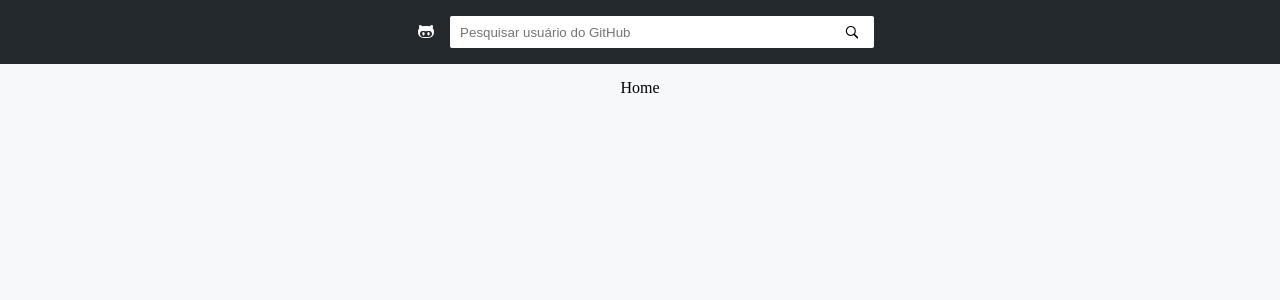
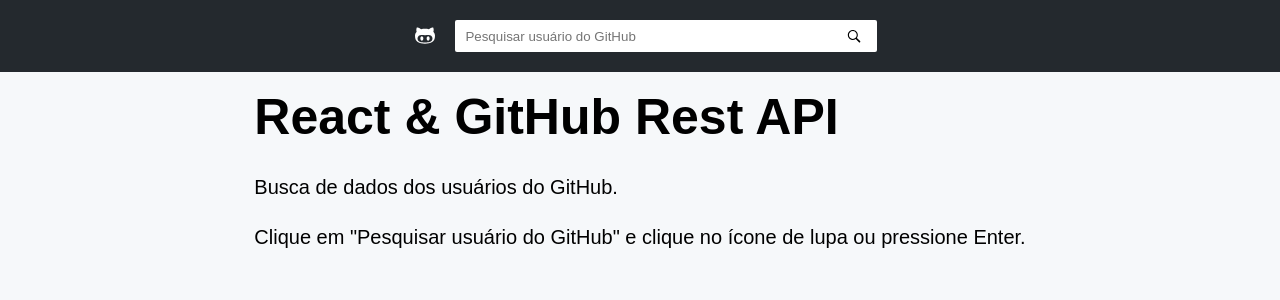
Before and after one commit to woliveiras/react-github-rest-api, a React (Create React App) app: page / in a window 1280 px wide. Shown: the top 300 px of the page. Built offline with nearby package versions, Linux system fonts and the light colour scheme.

Commit message:
feat(styles): add Heading component

```diff
--- a/src/base.sass
+++ b/src/base.sass
@@ -3,9 +3,16 @@
     flex-direction: column
     height: 100vh
     background: #f6f8fa
+    font-size: 20px
+    font-family: sans-serif
+
 main
     display: flex
     flex-direction: column
     align-items: center
-    max-width: 33%
-    margin: 0 auto
+    padding-left: 1rem
+    padding-right: 1rem
+
+p
+    padding-bottom: 1rem
+    line-height: 1.5rem
--- /dev/null
+++ b/src/components/Typography/Heading.jsx
@@ -0,0 +1,13 @@
+import './Heading.sass'
+
+const Heading = ({text, type}) => {
+    const headingTypes = {
+        title: 'h1',
+        subtitle: 'h2',
+        intertitle: 'h3'
+    }
+    const HTMLTag = headingTypes[type]
+    return (<HTMLTag className={`heading--${type}`}>{text}</HTMLTag>)
+}
+
+export default Heading
--- /dev/null
+++ b/src/components/Typography/Heading.sass
@@ -0,0 +1,12 @@
+.heading
+    &--title
+        font-size: 2.5rem
+        padding-bottom: 1.5rem
+
+    &--subtitle
+        font-size: 2rem
+        padding-bottom: 1rem
+
+    &--intertitle
+        font-size: 1.5rem
+        padding-bottom: .5rem
--- a/src/pages/Home.jsx
+++ b/src/pages/Home.jsx
@@ -1,7 +1,14 @@
+import Heading from '../components/Typography/Heading'
+
 export default function App() {
   return (
-    <header>
-      <p>Home</p>
-    </header>
+    <section>
+      <Heading
+        type='title'
+        text='React & GitHub Rest API'
+      />
+      <p>Busca de dados dos usuários do GitHub.</p>
+      <p>Clique em "Pesquisar usuário do GitHub" e clique no ícone de lupa ou pressione Enter.</p>
+    </section>
   );
 }
```
